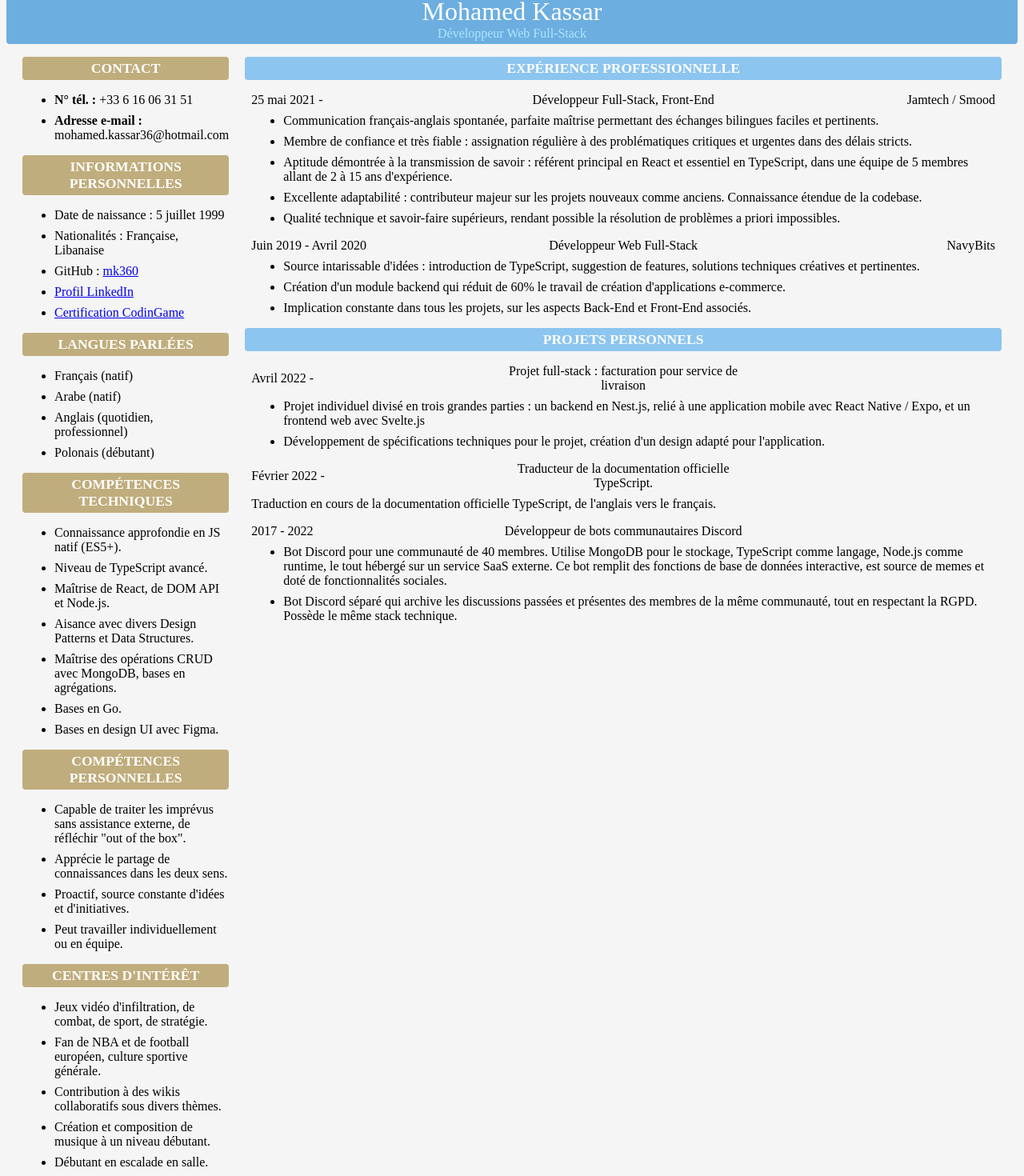
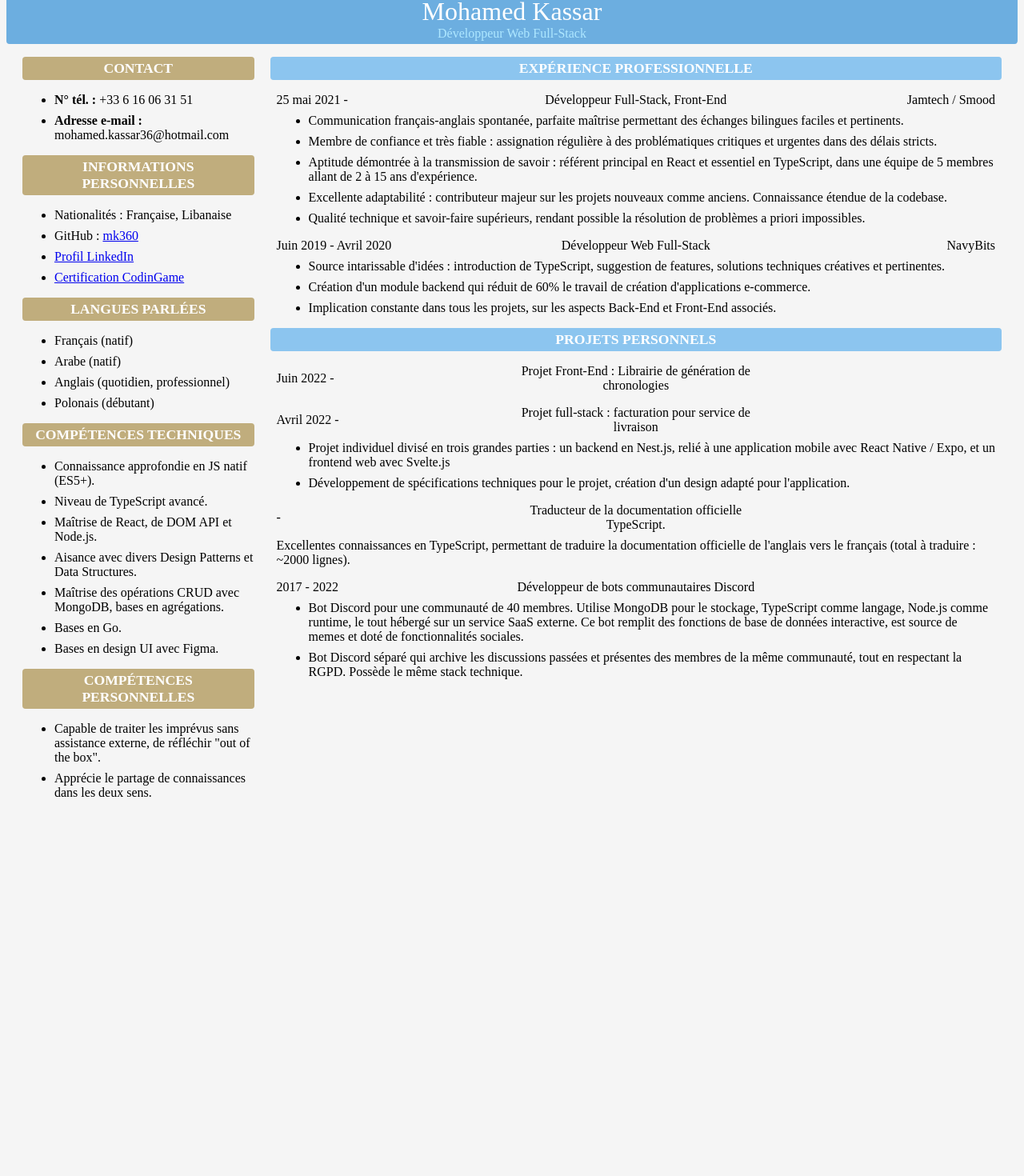
Before and after one commit to mk360/cv, a React (Create React App) app: page /#/ in a window 1280 px wide. Shown: the part 14-1484 px from the top of the page at 80% size. After the commit the page ends 1030 px from the top, so only its background shows below. Built offline with nearby package versions, Linux system fonts and the light colour scheme; a web font is replaced by a local one.

Commit message:
ats-compliant (?) version, part 1

```diff
--- a/src/interfaces/translation-file-structure.ts
+++ b/src/interfaces/translation-file-structure.ts
@@ -18,10 +18,6 @@ interface TranslationFileStructure {
     }
     "personal-informations": {
         title: string;
-        "date-of-birth": {
-            title: string;
-            value: string;
-        }
         nationality: {
             title: string;
             value: string;
@@ -48,7 +44,7 @@ interface TranslationFileStructure {
         title: string;
         content: string[];
     }
-    "hobbies": {
+    "hobbies"?: {
         title: string;
         content: string[];
     }
--- a/src/translations/ar.ts
+++ b/src/translations/ar.ts
@@ -18,10 +18,10 @@ const FR: TranslationFileStructure = {
   },
   "personal-informations": {
     title: "Informations personnelles",
-    "date-of-birth": {
-      title: "Date de naissance : ",
-      value: "5 juillet 1999"
-    },
+    // "date-of-birth": {
+    //   title: "Date de naissance : ",
+    //   value: "5 juillet 1999"
+    // },
     nationality: {
       title: "Nationalités : ",
       value: "Française, Libanaise"
--- a/src/translations/en.ts
+++ b/src/translations/en.ts
@@ -18,10 +18,6 @@ const EN: TranslationFileStructure = {
   },
   "personal-informations": {
     title: "Personal Informations",
-    "date-of-birth": {
-      title: "Date of birth: ",
-      value: "July 5th, 1999"
-    },
     nationality: {
       title: "Nationalities: ",
       value: "French, Lebanese"
@@ -55,22 +51,20 @@ const EN: TranslationFileStructure = {
   "soft-skills": {
     title: "Soft skills",
     content: [
-      "Able to deal with unexpected events without outside help, to think out of the box.",
-      "Appreciates receiving and sharing knowledge.",
-      "Proactive, constant source of initiatives and ideas.",
-      "Can work alone or in a squad."
+      "Deft at breaking down complex and high-level topics.",
+      "Constant source of initiatives and ideas."
     ]
   },
-  hobbies: {
-    title: "Hobbies",
-    content: [
-      "Stealth, strategy, sports and fighting video games.",
-      "NBA and European Football fan, all-around sports culture.",
-      "Contributes to collaborative wikis with diverse themes.",
-      "Beginner in music composition.",
-      "Beginner in indoors climbing."
-    ]
-  },
+  // hobbies: {
+  //   title: "Hobbies",
+  //   content: [
+  //     "Stealth, strategy, sports and fighting video games.",
+  //     "NBA and European Football fan, all-around sports culture.",
+  //     "Contributes to collaborative wikis with diverse themes.",
+  //     "Beginner in music composition.",
+  //     "Beginner in indoors climbing."
+  //   ]
+  // },
   "professional-experience": {
     title: "Professional Experience",
     content: [{
@@ -79,11 +73,11 @@ const EN: TranslationFileStructure = {
       company: "Jamtech / Smood",
       position: "Full-Stack, Front-End Developer",
       highlights: [
-        "Spontaneous French-English communication. Perfect language mastery allowing for relevant bilingual discussions.",
-        "Trustworthiness and reliability: regular handling of critical and urgent issues within strict timeframes.",
-        "Proven teaching ability: key member and knowledge provider in TypeScript and React, in a 5-member team ranging between 2 and 15 experience years.",
-        "Excellent adaptability: major contributor in legacy and new projects, extensive codebase knowledge.",
-        "Superior technical know-how that allows for solving apparently-impossible problems."
+        "Spontaneous French-English communication. Perfect language mastery resulting in relevant exchanges and improved relations.",
+        "Regular handling of critical and urgent issues within strict timeframes as short as 3 days.",
+        "Proven teaching ability: key member and knowledge provider in TypeScript and React, in a 5-member team ranging between 2 and 15 years of experience.",
+        "Extensive codebase knowledge that helps guide newcomers and speed up their tasks by 30%.",
+        "Able to, in 10 minutes, debug issues that take hours for other team members."
       ]
     },
     {
@@ -92,9 +86,9 @@ const EN: TranslationFileStructure = {
       company: "NavyBits",
       position: "Full-Stack Web Developer",
       highlights: [
-        "Introduced TypeScript in the company.",
+        "Introduced TypeScript in the company: provided the technical infrastructure (tsconfig, file system architecture) necessary to exploit the technology.",
         "Created a backend module that reduced e-commerce application creation by 60%.",
-        "Efficient multitasking when handling concurrent projects."
+        "Efficient multitasking in concurrent projects: constantly involved in 3 customer projects, with roles spanning from back-end to front-end, often handling both."
       ]
     }]
   },
@@ -107,8 +101,8 @@ const EN: TranslationFileStructure = {
         company: "",
         position: "Full-Stack project: Billing for delivery service",
         highlights: [
-          "Project divided in three major parts: a Nest.js backend, to which a mobile app made with React Native / Expo is connected, as well as a web frontend with the Svelte.js framework.",
-          "Developed technical specifications for the project. Made the design for the mobile application."
+          "High learning speed coupled with a hands-on practical approach, allowing for a quick development cycle.",
+          "Gradual adoption of complementary skills, such as UI and UX design."
         ]
       },{
         startDate: "February 2022",
--- a/src/translations/fr.ts
+++ b/src/translations/fr.ts
@@ -18,10 +18,6 @@ const FR: TranslationFileStructure = {
   },
   "personal-informations": {
     title: "Informations personnelles",
-    "date-of-birth": {
-      title: "Date de naissance : ",
-      value: "5 juillet 1999"
-    },
     nationality: {
       title: "Nationalités : ",
       value: "Française, Libanaise"
@@ -102,6 +98,15 @@ const FR: TranslationFileStructure = {
     title: "Projets Personnels",
     content: [
       {
+        startDate: "Juin 2022",
+        endDate: "",
+        company: "",
+        position: "Projet Front-End : Librairie de génération de chronologies" ,
+        highlights: [
+          ""
+        ]
+      },
+      {
         startDate: "Avril 2022",
         endDate: "",
         company: "",
@@ -110,13 +115,14 @@ const FR: TranslationFileStructure = {
           "Projet individuel divisé en trois grandes parties : un backend en Nest.js, relié à une application mobile avec React Native / Expo, et un frontend web avec Svelte.js",
           "Développement de spécifications techniques pour le projet, création d'un design adapté pour l'application."
         ]
-      },{
-        startDate: "Février 2022",
+      },
+      {
+        startDate: "",
         endDate: "",
         company: "",
         position: "Traducteur de la documentation officielle TypeScript.",
         highlights: [
-          "Traduction en cours de la documentation officielle TypeScript, de l'anglais vers le français."
+          "Excellentes connaissances en TypeScript, permettant de traduire la documentation officielle de l'anglais vers le français (total à traduire : ~2000 lignes)."
         ]
       },
       {
--- a/src/translations/pl.ts
+++ b/src/translations/pl.ts
@@ -18,10 +18,10 @@ const PL: TranslationFileStructure = {
   },
   "personal-informations": {
     title: "Informations personnelles",
-    "date-of-birth": {
-      title: "Date de naissance : ",
-      value: "5 juillet 1999"
-    },
+    // "date-of-birth": {
+    //   title: "Date de naissance : ",
+    //   value: "5 juillet 1999"
+    // },
     nationality: {
       title: "Nationalités : ",
       value: "Française, Libanaise"
--- a/src/view/cv.tsx
+++ b/src/view/cv.tsx
@@ -11,7 +11,7 @@ function CVView() {
         <main className='background'>
             <Intro />
             <div className='main-view'>
-                <Column className='side' flexSize={1.5}>
+                <Column className='side' flexSize={1.9}>
                     <Header theme='secondary'>
                         {t('contact-informations.title')}
                     </Header>
@@ -27,7 +27,7 @@ function CVView() {
                     </Header>
 
                     <ul>
-                        <li>{t('personal-informations.date-of-birth.title')} {t('personal-informations.date-of-birth.value')}</li>
+                        {/* <li>{t('personal-informations.date-of-birth.title')} {t('personal-informations.date-of-birth.value')}</li> */}
                         <li>{t('personal-informations.nationality.title')} {t('personal-informations.nationality.value')}</li>
                         <li>{t('social.github')} <a href="https://github.com/mk360">mk360</a></li>
                         <li><a href="https://www.linkedin.com/in/mohamed-kassar-1a2926160/">
@@ -86,15 +86,15 @@ function CVView() {
                         <li>
                             {t('soft-skills.content.1')}
                         </li>
-                        <li>
+                        {/* <li>
                             {t('soft-skills.content.2')}
                         </li>
                         <li>
                             {t('soft-skills.content.3')}
-                        </li>
+                        </li> */}
                     </ul>
 
-                    <Header theme='secondary'>
+                    {/* <Header theme='secondary'>
                         {t('hobbies.title')}
                     </Header>
                     <ul>
@@ -109,11 +109,11 @@ function CVView() {
                         </li>
                         <li>
                             {t('hobbies.content.3')}
-                        </li>
-                        <li>
+                        </li> */}
+                        {/* <li>
                             {t('hobbies.content.4')}
-                        </li>
-                    </ul>
+                        </li> */}
+                    {/* </ul> */}
                 </Column>
                 <Column className='main' flexSize={6}>
                     <Header theme='primary'>
```
